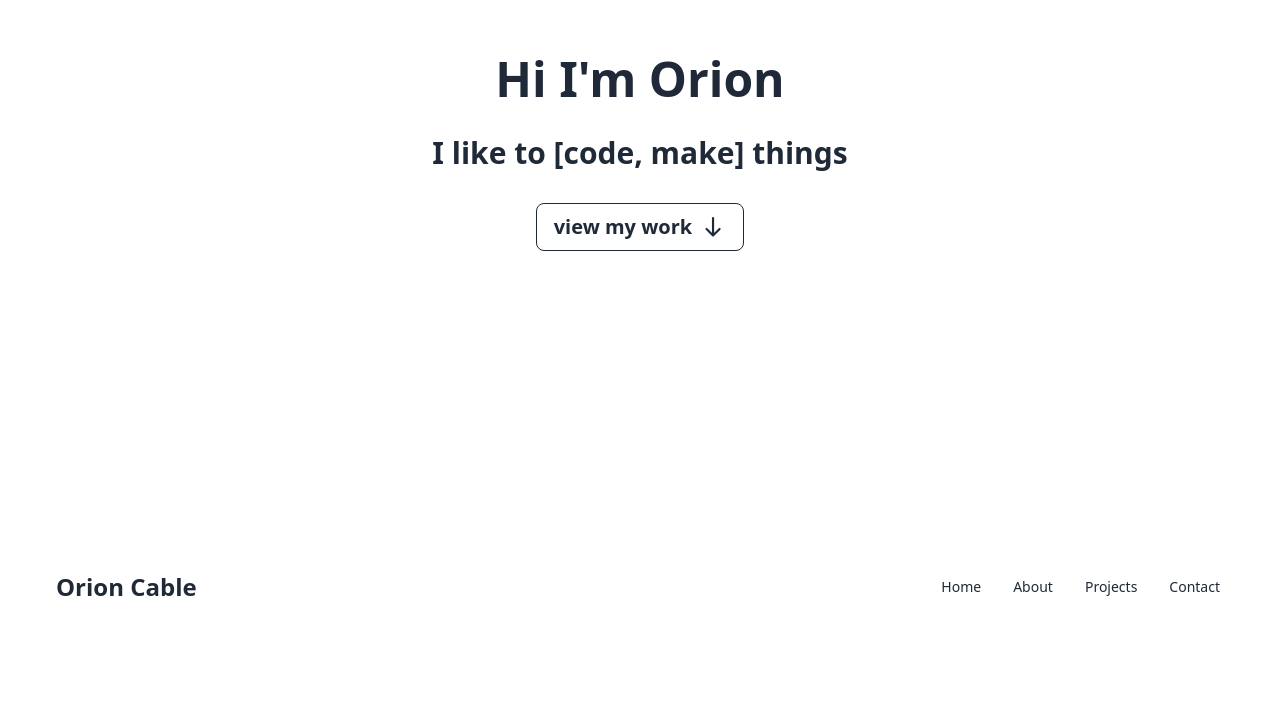
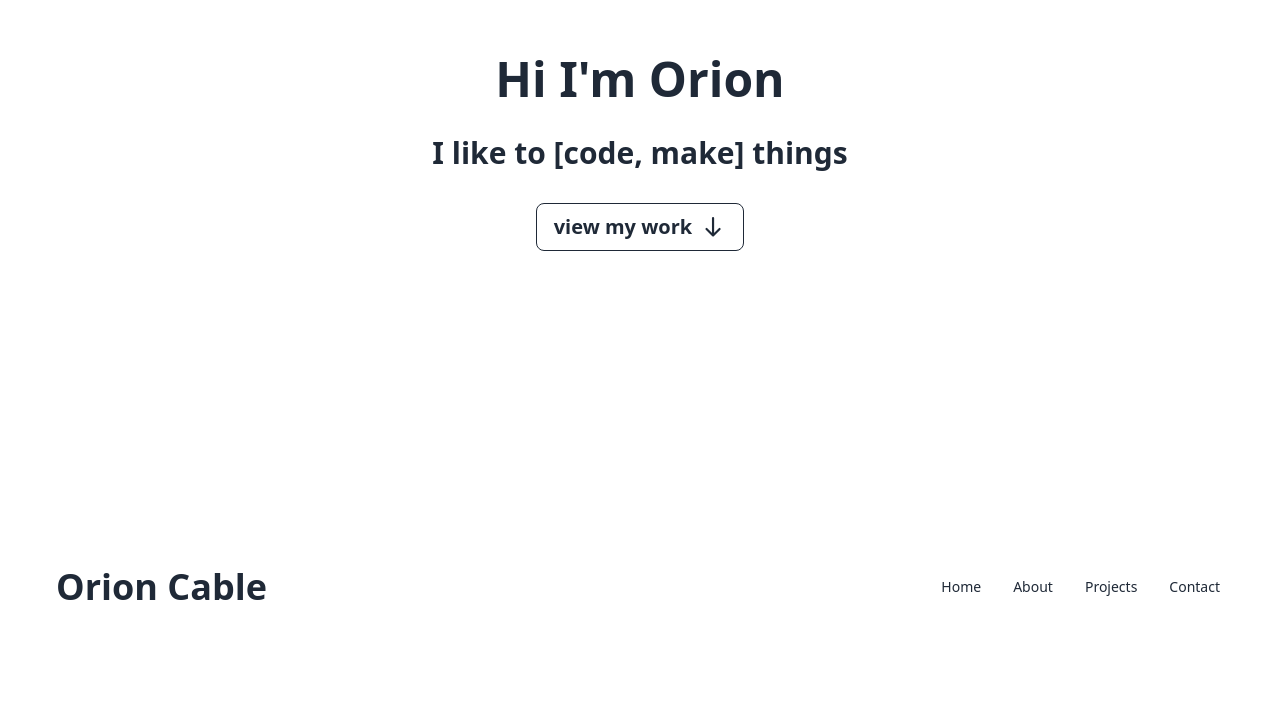
Before and after one commit to ocable/portfolio_page, a React (Vite) app: page / in a window 1280 px wide. Shown: the part 247-952 px from the top of the page. Built offline with nearby package versions, Linux system fonts and the light colour scheme.

Commit message:
made navbar font bigger

```diff
--- a/src/layout/Navbar.jsx
+++ b/src/layout/Navbar.jsx
@@ -10,7 +10,7 @@ function Navbar() {
 
     <div className="flex flex-row justify-between navbar bg-base-100 sticky top-0">
       <div className="navbar-start">
-        <a className="text-sm text-nowrap md:text-2xl md:ml-12 font-bold">Orion Cable</a>
+        <a className="text-sm text-nowrap md:text-4xl md:ml-12 font-bold">Orion Cable</a>
       </div>
 
       <div className="flex flex-row sm:hidden"></div>
```
